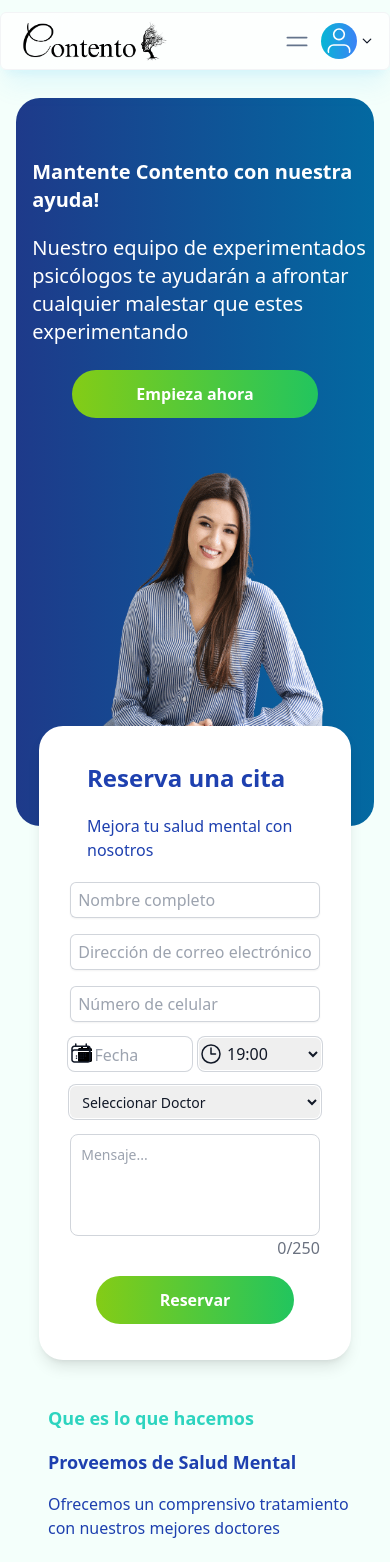
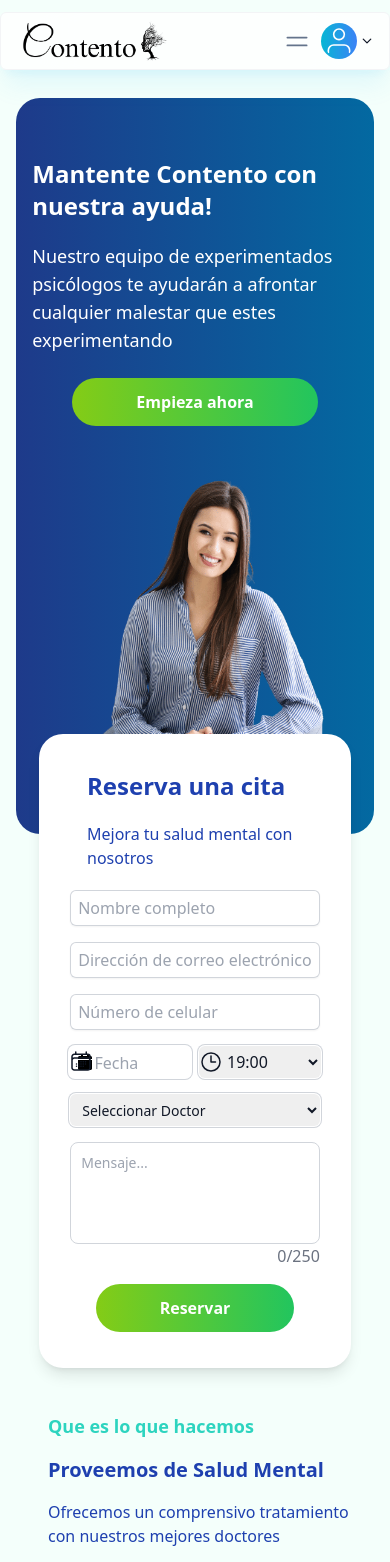
Before and after one commit to VictorAndres198/Contento, a React (Vite) app: page / in a window 390 px wide. Shown: the top 1562 px of the page. Built offline with nearby package versions, Linux system fonts and the light colour scheme.

Commit message:
Terminando Home

```diff
--- a/src/index.css
+++ b/src/index.css
@@ -45,3 +45,10 @@ body{
     right: 0;
     background: linear-gradient(to right, rgba(255,255,255,0),#F4FFFB);
   }
+
+  @media (max-width: 768px) {
+    .testimonio-container:before,
+    .testimonio-container:after {
+      width: 100px;
+    }
+  }
--- a/src/pages/Home.jsx
+++ b/src/pages/Home.jsx
@@ -27,8 +27,8 @@ export default function Home(){
         <div className="text-white lg:py-6 lg:px-4 lg:mt-7 lg:mb-7 mt-5">
             <div className="w-full h-full mx-auto text-left flex flex-col justify-center md:pl-12 pl-4">
                 <div>
-                    <h1 className="md:text-5xl sm:text-4xl text-xl font-bold">Mantente Contento con nuestra ayuda!</h1>
-                    <p className="md:text-2xl text-xl font-medium text-white pt-5">Nuestro equipo de experimentados psicólogos te ayudarán a afrontar cualquier malestar que estes experimentando</p>
+                    <h1 className="md:text-5xl sm:text-4xl text-2xl font-bold">Mantente Contento con nuestra ayuda!</h1>
+                    <p className="md:text-2xl text-lg font-medium text-white pt-5">Nuestro equipo de experimentados psicólogos te ayudarán a afrontar cualquier malestar que estes experimentando</p>
                     <div className="flex justify-center md:pr-12 pr-4">
                     <button className="bg-gradient-to-l from-green-500 to-lime-500 rounded-3xl p-3 font-semibold my-6 mx-auto md:px-12 px-16 text-white
                     hover:bg-gradient-to-l hover:from-green-500 hover:to-lime-500 hover:shadow-lg hover:shadow-lime-400/50 hover:scale-110
--- a/src/pages/components/customcard.jsx
+++ b/src/pages/components/customcard.jsx
@@ -8,7 +8,7 @@ export default function CustomCard({ imageSrc, title, description,description2,
     style={{ backgroundColor: backgroundColor,boxShadow:boxShadow }} >
       <div className="bg-transparent border-0 h-max rounded-3xl text-blue-800 pt-7  md:w-10/12 mx-8 md:mx-auto">
         <h1 className="font-bold pl-4 md:pl-12 text-teal-400 text-lg">{title}</h1>
-        <p className="lg:3xl md:text-2xl sm:text-xl text-lg font-bold pl-4 py-4 md:pl-12">{description}</p>
+        <p className="lg:3xl md:text-2xl sm:text-xl text-xl font-bold pl-4 py-4 md:pl-12">{description}</p>
         <div>
           <p className="lg:2xl md:text-xl sm:text-lg text-base pl-4 md:pl-12">{description2}</p>
           <div className="pl-4 md:pl-12" style={{display:hidden?"none":"block"}}>
```
